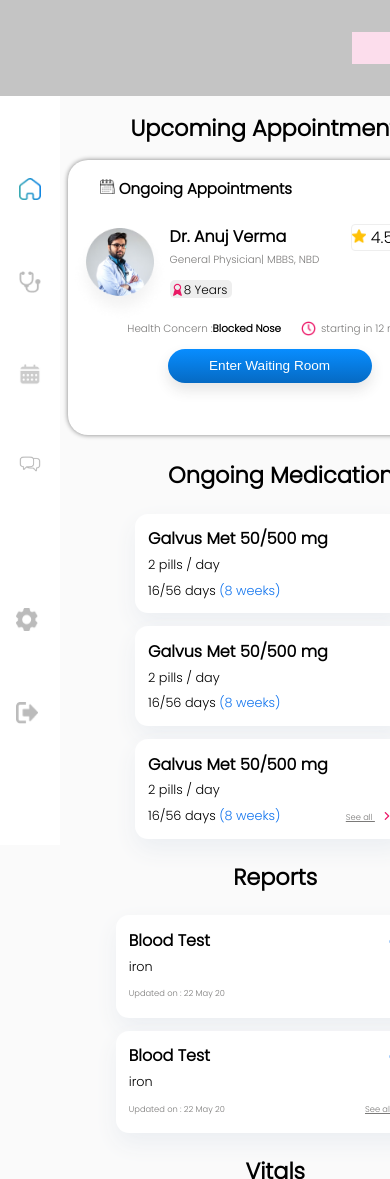
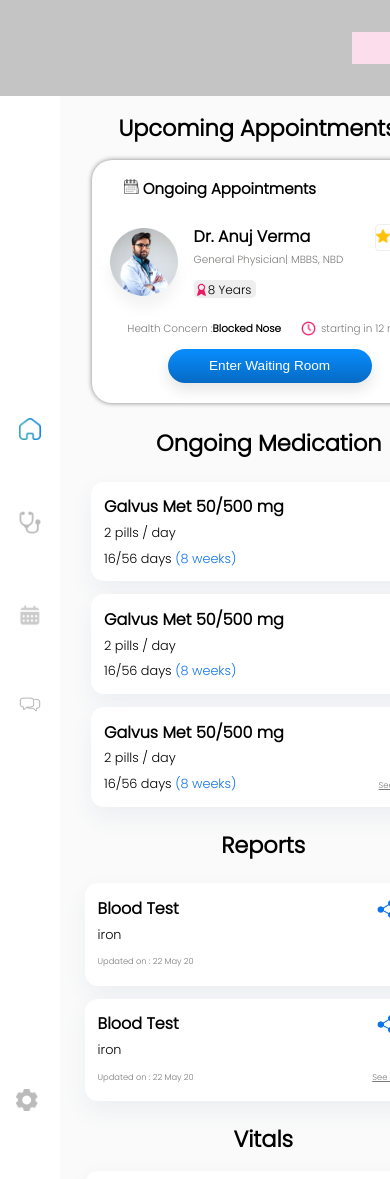
Before and after one commit to himanshiiarora/dashboard, a plain HTML site: page index.html in a window 390 px wide. Shown: the top 1179 px of the page. Drawn offline with Linux system fonts and the light colour scheme.

Commit message:
dashboard_docplus

```diff
--- a/sass/main.scss
+++ b/sass/main.scss
@@ -228,6 +228,7 @@ body{
             'navbar navbar on on on';
             #navbar{
                 grid-area: navbar;
+                height: 100%;
             }
             #upp{
                 grid-area: upp;
@@ -237,12 +238,32 @@ body{
                 justify-content: space-evenly;
                 flex-direction: column;
                 .upcoming_box{
-                    width: 25em;
-                    height: 17em;
+                    width: 22em;
+                    height: 15em;
+                    margin-left: 1.5em;
                 }
             }
             #on{
                 grid-area: on;
+                .on_content{
+                    .galvus{
+                        width: 25em;
+                        margin-left: 1.5em;
+                    }
+                }
+                .sec-content{
+                    .report_content{
+                        .blood-test{
+                            width: 25em;
+                        }
+                    }
+                    .vital_content{
+                        width: 25em;
+                    }
+                    .prescription_content{
+                        width: 25em;
+                    }
+                }
             }
         }
         .top_bar{
```
Also changed, not shown: sass/main.css, 1 other file.
